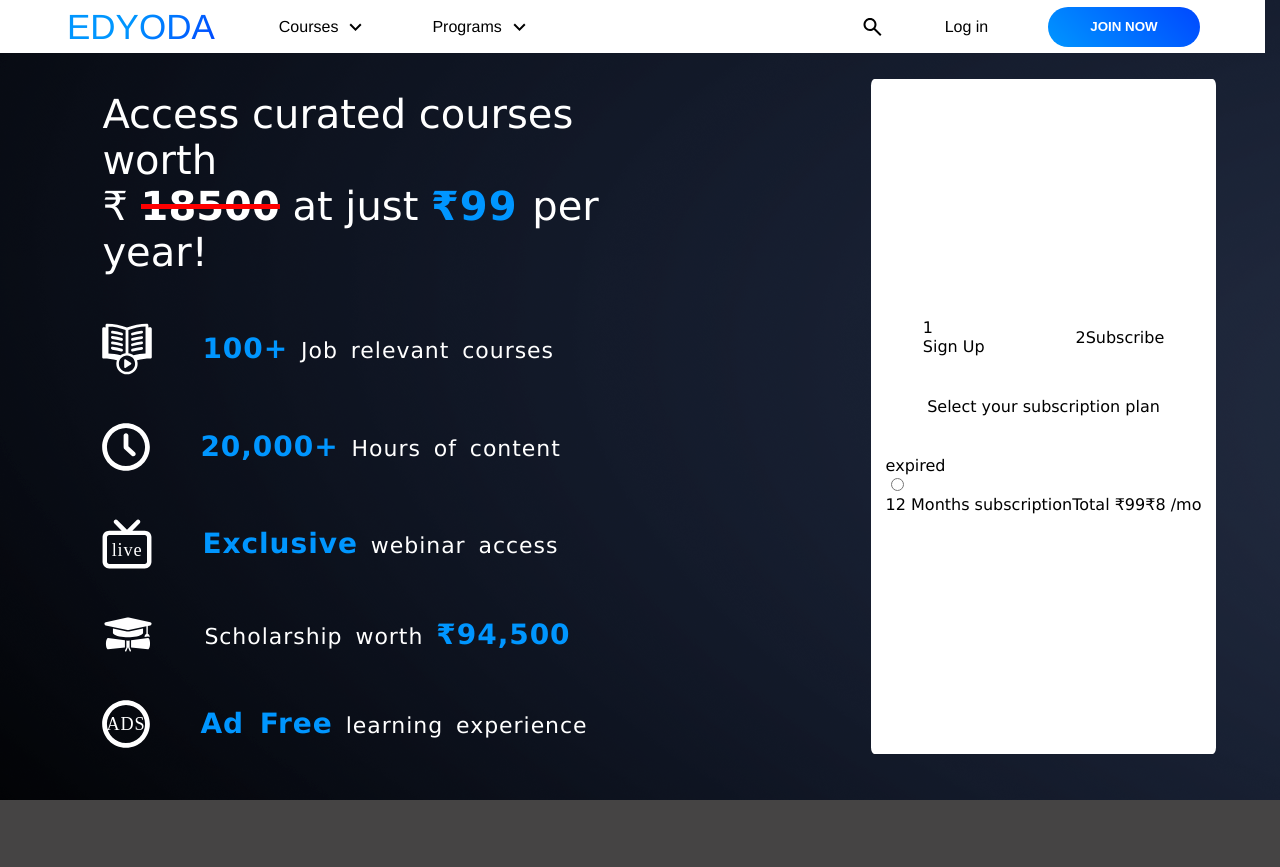
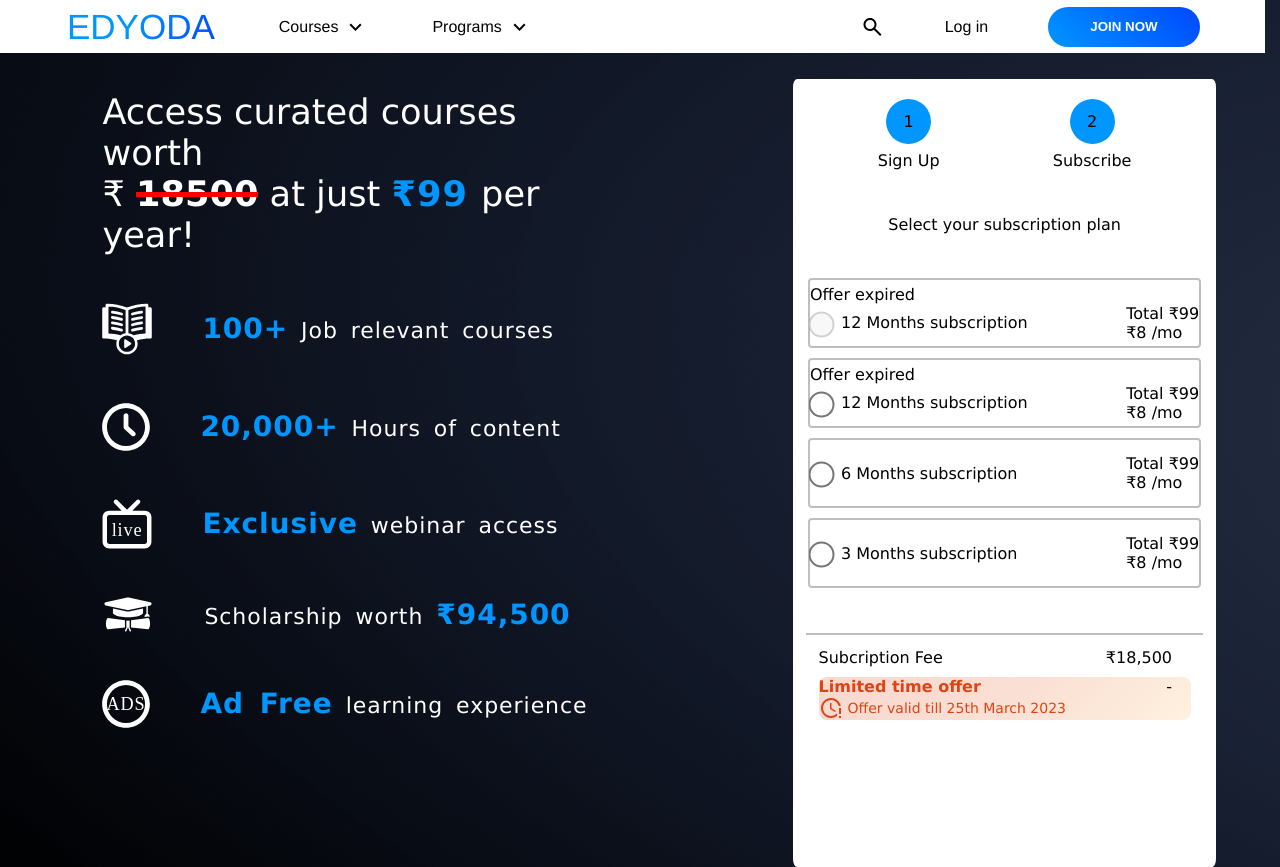
Before and after one commit to yaswant567/edyoda_assignment, a React (Create React App) app: page / in a window 1280 px wide. Before the commit the page ends 800 px from the top, so only its background shows below. Built offline with nearby package versions, Linux system fonts and the light colour scheme.

Commit message:
my 4th commit

```diff
--- a/src/Components/Payment.js
+++ b/src/Components/Payment.js
@@ -1,14 +1,32 @@
-import React from 'react'
+import React, { useState } from 'react'
 import './payment.css'
 import { ReactComponent as Detail1 } from '../Assets/Group 20.svg';
 import { ReactComponent as Detail2 } from '../Assets/Group 19.svg';
 import { ReactComponent as Detail3 } from '../Assets/Vector.svg';
 import { ReactComponent as Detail4 } from '../Assets/Group 17.svg';
 import { ReactComponent as Detail5 } from '../Assets/Vector_ads.svg';
+import { ReactComponent as Clock } from '../Assets/Icon Clock.svg';
+import { ReactComponent as RadioButton } from '../Assets/Radio Button.svg';
+
+
+const Payment = () => {
+
+  const[selectedPlan, setSelectedPlan] = useState('');
+
+  const handleChange = (event) =>{
+    console.log(event.target.value);
+    const planAmount = event.target.parentNode.querySelector('.plan_amount');
+    const yearlyAmount = planAmount.querySelector('span:nth-child(1)').textContent;
+    const monthlyAmount = planAmount.querySelector('span:nth-child(2)').textContent;
+
+    const totalAmountValue = parseInt(yearlyAmount.replace(/[₹,]/g, ''), 10);
+    const monthlyAmountValue = parseInt(monthlyAmount.replace(/[₹,]/g, ''), 10);
+    selectedPlan(totalAmountValue);
+
+  }
 
 
 
-const Payment = () => {
   return (
     <div className='Pay'>
 
@@ -45,12 +63,12 @@
         <div className='Pay_right'>
           <div className='Pay_right_subscription'>
             <div className='Pay_right_subscription_progressBar'>
-              <div className='progressBar_SignUp'>
-                <span className='1'>1</span>
+              <div className='progressBar'>
+                <span className='a'>1</span>
                 Sign Up
               </div>
-              <div className='progressBar_Subscribe'>
-                <span className='2'>2</span>
+              <div className='progressBar'>
+                <span className='a'>2</span>
                 Subscribe
               </div>
             </div>
@@ -60,17 +78,72 @@
             </div>
 
             <div className='Pay_right_subscription_plans'>
-              <div className='plan1'>
+              <div className='subscription_plan'>
                 <div className='plan1_expired'>
-                  expired
+                  Offer expired
                 </div>
                 <div className='plan'>
-                  <input type='radio'/>
-                  <div>
+                  <input type='radio' name='radioInput' onChange={handleChange} disabled/>
+                  <div className='plan_details'>
                     <span>12 Months subscription</span>
-                    <span className='amount'><span>Total ₹99</span><span>₹8 /mo</span></span>
+                    <span className='plan_amount'><span>Total ₹99</span><span>₹8 /mo</span></span>
                   </div>
 
+                </div>
+              </div>
+
+              <div className='subscription_plan'>
+                <div className='plan1_expired'>
+                  Offer expired
+                </div>
+                <div className='plan'>
+                  <input type='radio' name='radioInput' onChange={handleChange}/>
+                  <div className='plan_details'>
+                    <span>12 Months subscription</span>
+                    <span className='plan_amount'><span>Total ₹99</span><span>₹8 /mo</span></span>
+                  </div>
+
+                </div>
+              </div>
+
+              <div className='subscription_plan'>
+                <div className='plan'>
+                  <input type='radio' name='radioInput' onChange={handleChange}/>
+                  <div className='plan_details'>
+                    <span>6 Months subscription</span>
+                    <span className='plan_amount'><span>Total ₹99</span><span>₹8 /mo</span></span>
+                  </div>
+
+                </div>
+              </div>
+
+              <div className='subscription_plan'>
+                <div className='plan'>
+                  <input type='radio' name='radioInput' onChange={handleChange}/>
+                  <div className='plan_details'>
+                    <span>3 Months subscription</span>
+                    <span className='plan_amount'><span>Total ₹99</span><span>₹8 /mo</span></span>
+                  </div>
+
+                </div>
+              </div>
+
+            </div>
+
+            <div className='Pay_right_subscription_Fee'>
+              <div className='subcription_Fee'>
+                <span>Subcription Fee</span>
+                <span>₹18,500</span>
+              </div>
+
+              <div className='subscription_Offer'>
+                <div className='limited_offer'>
+                  <span className='limited_offer_text'>Limited time offer</span>
+                  <span>-{selectedPlan}</span>
+                </div>
+                <div className='subscription_time'>
+                  <Clock/>
+                  <span className='offer_time'>Offer valid till 25th March 2023 </span>
                 </div>
               </div>
             </div>
--- a/src/Components/payment.css
+++ b/src/Components/payment.css
@@ -2,7 +2,7 @@
     color: #FFF;
     box-sizing: border-box;
     width: 100%;
-    height: 99%;
+    height: 100vh;
     font-family:'Lucida Sans', 'Lucida Sans Regular', 'Lucida Grande', 'Lucida Sans Unicode', Geneva, Verdana, sans-serif;
     display: flex;
 }
@@ -21,7 +21,7 @@
     display: flex;
     flex-direction: column;
     width: 90%;
-    font-size: 2.5rem;
+    font-size: 2.2rem;
 }
 .red{
     position: relative;
@@ -90,12 +90,12 @@
 /* ----------------------------Right Side - subscription Plans-------------------------------------------------------------  */
 
 .Pay_right{
-    width: 50%;
+    width: 60%;
     box-sizing: border-box;
     color: black;
     padding: 2% 10%;
     padding-right: 5%;
-    padding-left: 10%;
+    padding-left: 7%;
 }
 
 .Pay_right_subscription{
@@ -105,18 +105,112 @@
     border-radius: 1%;
     display: flex;
     flex-direction: column;
-    justify-content: center;
     align-items: center;
     gap: 6%;
+    padding: 20px 0px;
 }
 .Pay_right_subscription_progressBar{
     display: flex;
-    width: 70%;
+    width: 60%;
     align-items: center;
     justify-content: center;
     justify-content: space-between;
 }
-.progressBar_SignUp{
+.progressBar{
+    display: flex;
+    flex-direction: column;
+    align-items: center;
+    gap: 7px;
+}
+.a{
+    border-radius: 1000px;
+    width: 45px;
+    height: 45px;
+    display: flex;
+    justify-content: center;
+    align-items: center;
+    background-color: #0096FF;
+}
+
+.Pay_right_subscription_plans{
+    width: 93%;
+    display: flex;
+    flex-direction: column;
+    gap: 10px;
+}
+.subscription_plan{
+    border-radius: 4px;
+    border: 2px solid #BEBEBE;
+    height: 66px;
+    display: flex;
+    flex-direction: column;
+    justify-content: center;
+}
+.plan{
+    display: flex;
+    box-sizing: border-box;
+    gap: 10px;
+}
+.plan_details{
+    display: flex;
+    flex-direction: row;
+    justify-content: space-between;
+    align-items: center;
+    width: 95%;
+}
+.plan_amount{
     display: flex;
     flex-direction: column;
 }
+
+input[type="radio"]{
+    transform: scale(2);
+    cursor: pointer;
+}
+
+
+.Pay_right_subscription_Fee{
+    display: flex;
+    flex-direction: column;
+    width: 88%;
+    border-top: 2px solid #BEBEBE;
+    padding: 3%;
+    gap: 10px;
+}
+.subcription_Fee{
+    width: 95%;
+    display: flex;
+    justify-content: space-between;
+}
+
+.limited_offer{
+    display: flex;
+    justify-content: space-between;
+    width: 95%;
+}
+.limited_offer_text{
+    color: #DE4313;
+    text-align: center;
+    font-size: 16px;
+    font-style: normal;
+    font-weight: 600;
+    line-height: 120%; /* 19.2px */
+}
+
+.subscription_Offer{
+    border-radius: 8px;
+    background: linear-gradient(135deg, rgba(222, 67, 19, 0.20) 0%, rgba(222, 67, 19, 0.20) 0.75%, rgba(222, 67, 19, 0.20) 2.92%, rgba(222, 68, 20, 0.20) 6.37%, rgba(223, 69, 21, 0.20) 10.97%, rgba(223, 72, 22, 0.20) 16.59%, rgba(224, 75, 24, 0.20) 23.10%, rgba(225, 80, 27, 0.20) 30.37%, rgba(227, 86, 31, 0.20) 38.27%, rgba(229, 94, 36, 0.20) 46.66%, rgba(231, 104, 43, 0.20) 55.41%, rgba(235, 117, 51, 0.20) 64.39%, rgba(238, 132, 60, 0.20) 73.47%, rgba(243, 149, 71, 0.20) 82.52%, rgba(248, 169, 84, 0.20) 91.41%, rgba(254, 193, 99, 0.20) 100%);
+}
+.subscription_time{
+    display: flex;
+    align-items: center;
+    gap: 5px;
+}
+.offer_time{
+    color: #DE4313;
+    text-align: center;
+    font-size: 14px;
+    font-style: normal;
+    font-weight: 450;
+    line-height: 120%; /* 16.8px */
+}
```
Also changed, not shown: src/Assets/Icon Clock.svg (added), src/Assets/Radio Button.svg (added).
